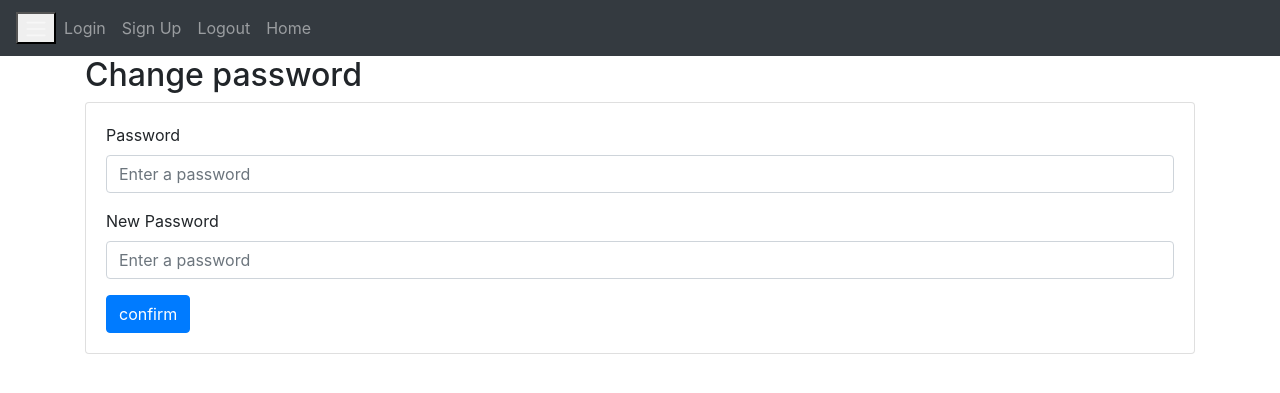
After one commit to emna-gha/flask-website-with-mongodb, a Flask app: page /change_password in a window 1280 px wide. The commit adds this page. Shown: the top 393 px of the page. Run offline with Flask 2, Linux system fonts and the light colour scheme; some libraries are stand-ins or nearby versions.

Commit message:
second commit

```diff
--- a/main.py
+++ b/main.py
@@ -1,11 +1,7 @@
 from website import create_app
-
-
 
 app= create_app()
 
 
-
-
 if __name__=='__main__':
     app.run(debug=True)
--- a/website/__init__.py
+++ b/website/__init__.py
@@ -16,4 +16,5 @@ def create_app():
     app.register_blueprint(views, url_prefix='/')
     app.register_blueprint(auth, url_prefix='/')
 
+
     return app
--- a/website/auth.py
+++ b/website/auth.py
@@ -1,29 +1,63 @@
-from flask import Blueprint,render_template,request,flash,redirect,session
+from flask import Blueprint,render_template,request,flash,redirect,session,url_for
 from .models import User
 from . import db
 from passlib.hash import pbkdf2_sha256
+from flask_login import login_user, login_required, logout_user, current_user
+
 
 auth = Blueprint('auth', __name__)
+
 
 @auth.route('/login', methods=['GET','POST'])
 def login():
     if request.method == 'POST':
         user = db.users.find_one ({ "email": request.form.get('email') })
         if user:
+            #check if the user with that email has a matching password in db with the one entered to login
             if pbkdf2_sha256.verify(request.form.get('password'), user['password']) :
                 flash('Logged in successfully',category='sucess')
                 User().start_session(user)
+                #login_user(user, remember=True)#remember that the user is logged in until he restarts his session
                 return redirect('/profile')
             else:
                 flash('Incorrect password,try again', category='error')
+
         else:
             flash('email does not exist', category='error')
     return render_template('login.html')
+
 
 @auth.route('/logout')
 def logout():
     session.clear()
     return redirect('/')
+
+
+@auth.route('/profile', methods=['GET','POST'])
+def profile():
+        return render_template('profile.html')
+
+
+@auth.route('/change_password', methods=['GET','POST'])
+def changepassword():
+    if request.method == 'POST':
+        password1=request.form.get('password1')
+        password2=request.form.get('password2')
+        if password1 == "" or password2 == "" or password1 == password2:
+            print(session['user']['password'])
+            flash('Please refill the field',category='error')
+            return redirect('/change_password')
+        else:
+            new_password=pbkdf2_sha256.encrypt(password2)
+            db.users.update_one( {'email': session['user']['email']}, {'$set': {'password': new_password}})
+            flash('Password Changed Successfully',category='success')
+            return redirect('/profile')
+        #else:
+            #flash('Invalid Email',category='error')
+
+    else:
+        return render_template('change_password.html')
+
 
 @auth.route('/signup', methods=['GET','POST'])
 def sign_up():
@@ -47,13 +81,11 @@ def sign_up():
         elif db.users.find_one ({ "email": email }):
             flash('Can not use this email.It already exists', category='error')
         else:
+            new_user=User()
             User().signup()
+            #login_user(new_user, remember=True)
             # add user to database
             flash ('A new account is created', category='success')
-
+            return redirect('/profile')
 
     return render_template('sign-up.html')
-
-@auth.route('/profile', methods=['GET','POST'])
-def profile():
-    return render_template('profile.html')
--- /dev/null
+++ b/website/templates/change_password.html
@@ -0,0 +1,38 @@
+{% extends "base.html"%}
+
+{% block title %}
+   Home
+{% endblock %}
+
+{% block content %}
+
+<h2 class="center">Change password</h2>
+    <div class="card">
+        <div class="card-body">
+          <form action="" method="POST">
+            <div class="form-group">
+              <label for ="password"> Password </label>
+              <input type="password"
+              class="form-control"
+              id="password1"
+              name="password1"
+              placeholder="Enter a password"
+              />
+            </div>
+
+            <div class="form-group">
+                <label for ="password"> New Password </label>
+                <input type="password"
+                class="form-control"
+                id="password2"
+                name="password2"
+                placeholder="Enter a password"
+                />
+            </div>
+
+            <button type="submit" class="btn btn-primary"> confirm </button>
+          </form>
+        </div>
+    </div>
+
+{% endblock %}
--- a/website/templates/profile.html
+++ b/website/templates/profile.html
@@ -24,5 +24,11 @@
 
     </div>
 
+    <div class="center">
+      <a href="/change_password" class="btn btn-primary">Change password</a>
+
+    </div>
+
   </div>
+
 {% endblock %}
```
Also changed, not shown: website/views.py (+3 -5 lines).
